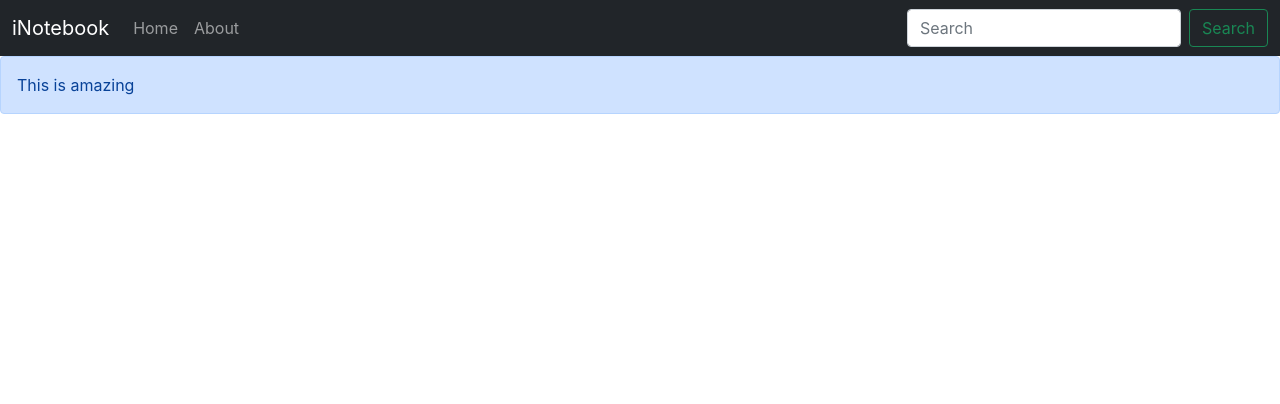
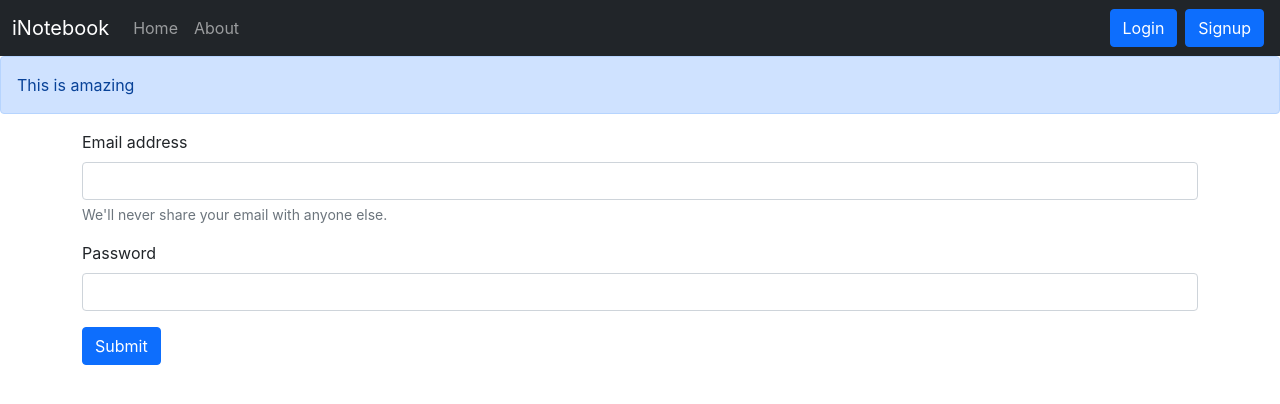
Before and after one commit to priyanshu938/MyNotebook, a React (Create React App) app: page /login in a window 1280 px wide. Shown: the top 404 px of the page. Built offline with nearby package versions, Linux system fonts and the light colour scheme.

Commit message:
login added

```diff
--- a/src/App.js
+++ b/src/App.js
@@ -5,6 +5,8 @@
 import {Alert} from "./components/Alert";
 import { Home } from "./components/Home";
 import NoteState from "./context/notes/NoteState";
+import Signup from './components/Signup';
+import Login from './components/Login';
 
 function App() {
   return (
@@ -17,6 +19,8 @@
         <Routes>
           <Route exact path="/" element={<Home />} />
           <Route exact path="/about" element={<About />} />
+          <Route exact path="/login" element={<Login />} />
+          <Route exact path="/signup" element={<Signup />} />
         </Routes>
         </div>
       </Router>
--- /dev/null
+++ b/src/components/Login.js
@@ -0,0 +1,54 @@
+import React, {useState} from 'react'
+import { useNavigate } from 'react-router-dom'
+
+
+const Login = (props) => {
+    const [credentials, setCredentials] = useState({email: "", password: ""})
+    let navigate = useNavigate();
+
+    const handleSubmit = async (e) => {
+        e.preventDefault();
+        const response = await fetch("http://localhost:5000/api/auth/login", {
+            method: 'POST',
+            headers: {
+                'Content-Type': 'application/json'
+            },
+            body: JSON.stringify({email: credentials.email, password: credentials.password})
+        });
+        const json = await response.json()
+        console.log(json);
+        if (json.success){
+            // Save the auth token and redirect
+            localStorage.setItem('token', json.authtoken);
+            navigate("/");
+
+        }
+        else{
+            alert("Invalid credentials");
+        }
+    }
+
+    const onChange = (e)=>{
+        setCredentials({...credentials, [e.target.name]: e.target.value})
+    }
+
+    return (
+        <div>
+            <form  onSubmit={handleSubmit}>
+                <div className="mb-3">
+                    <label htmlFor="email" className="form-label">Email address</label>
+                    <input type="email" className="form-control" value={credentials.email} onChange={onChange} id="email" name="email" aria-describedby="emailHelp" />
+                    <div id="emailHelp" className="form-text">We'll never share your email with anyone else.</div>
+                </div>
+                <div className="mb-3">
+                    <label htmlFor="password" className="form-label">Password</label>
+                    <input type="password" className="form-control" value={credentials.password} onChange={onChange} name="password" id="password" />
+                </div>
+
+                <button type="submit" className="btn btn-primary">Submit</button>
+            </form>
+        </div>
+    )
+}
+
+export default Login
--- a/src/components/Navbar.js
+++ b/src/components/Navbar.js
@@ -46,15 +46,12 @@
               </li>
             </ul>
             <form className="d-flex">
-              <input
-                className="form-control me-2"
-                type="search"
-                placeholder="Search"
-                aria-label="Search"
-              />
-              <button className="btn btn-outline-success" type="submit">
-                Search
-              </button>
+              <Link className="btn btn-primary mx-1 " role="button" to="/login">
+                Login
+              </Link>
+              <Link className="btn btn-primary mx-1 " role="button" to="/signup">
+                Signup
+              </Link>
             </form>
           </div>
         </div>
--- /dev/null
+++ b/src/components/Signup.js
@@ -0,0 +1,9 @@
+import React from 'react'
+
+const Signup = () => {
+  return (
+    <div>i am sign up</div>
+  )
+}
+
+export default Signup
```
Also changed, not shown: 1 other file (tests, documents, lock files or other folders).
